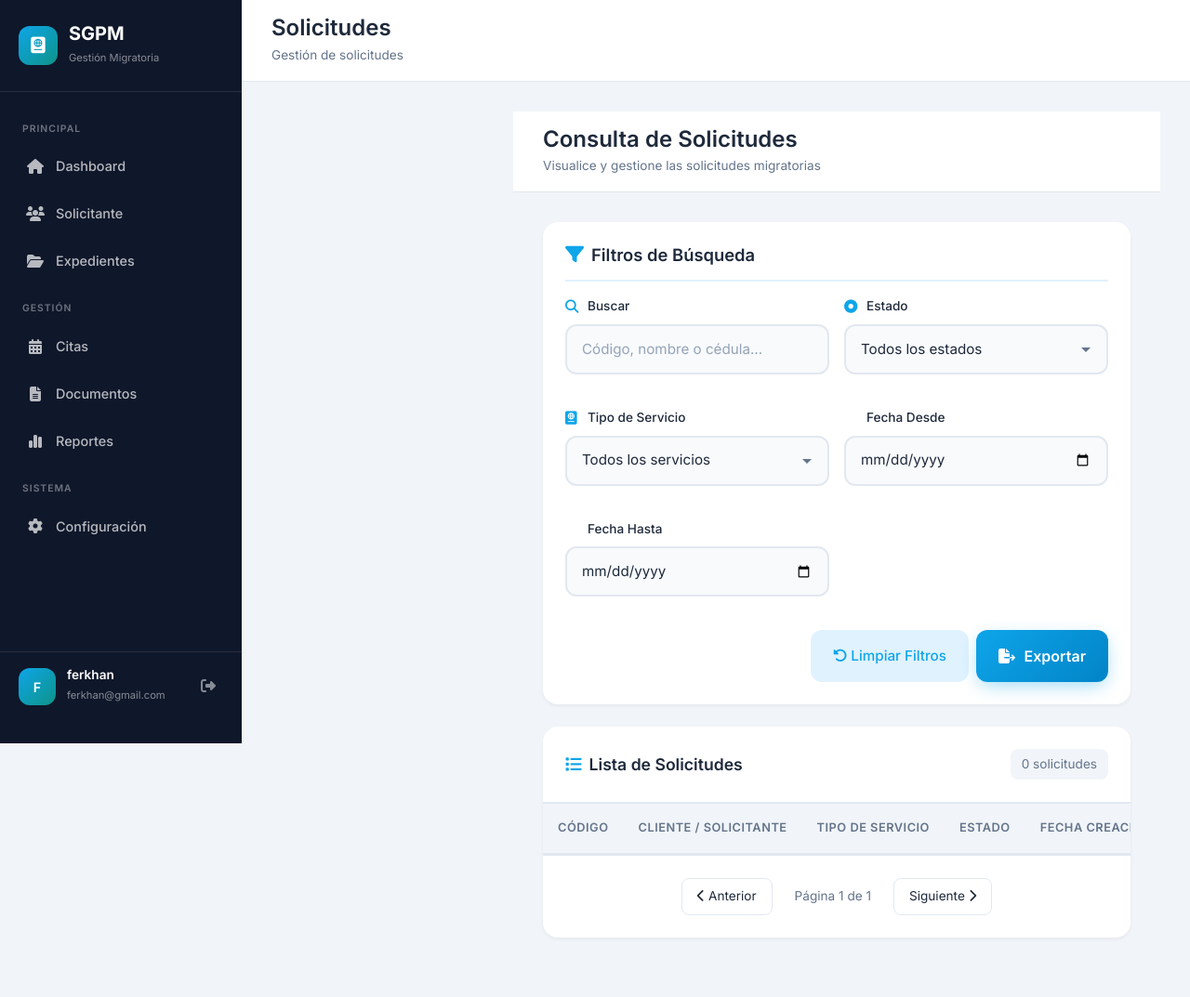
After one commit to Zooval/SGPM, a Django app: page /listado/ in a window 1280 px wide. The commit adds this page. Shown: the whole page at 93% size. Run offline with Django 5.2, Linux system fonts and the light colour scheme; a user stored in the database is signed in; lists and menus that the app fills with data are empty.

Commit message:
feat(vistas): Agregar modulo de solicitudes y arreglar templates del modulo solicitantes

```diff
--- a/SGPM/presentation/urls.py
+++ b/SGPM/presentation/urls.py
@@ -3,6 +3,7 @@ from django.contrib.auth import views as auth_views
 from .views.login import login_view, logout_view
 from .views.dashboard import dashboard_view
 from .views.solicitante import *
+from .views.solicitud import *
 
 urlpatterns = [
     path("login/", login_view, name="login"),
@@ -13,5 +14,8 @@ urlpatterns = [
 
     path("actualizar/", actualizar_datos_view, name="actualizar"),
     path("consultar/", consulta_expedientes_view, name="consultar-expediente"),
+
+    path ("solicitud", solicitud_view, name="solicitud"),
+    path("listado/", listado_view, name="listado"),
     path("", login_view, name="home"),  # Redirigir raíz a login
 ]
--- /dev/null
+++ b/SGPM/presentation/views/solicitud.py
@@ -0,0 +1,20 @@
+from django.contrib.auth.decorators import login_required
+from django.shortcuts import render
+
+
+@login_required
+def solicitud_view(request):
+    """
+    Vista para gestionar solicitudes
+    """
+    context = {
+        'page_title': 'solicitudes',
+    }
+    return render(request, 'solicitudes/solicitudes.html', context)
+
+@login_required
+def listado_view(request):
+    context = {
+        'page_title': 'listado solicitudes',
+    }
+    return render(request, 'solicitudes/listado.html', context)
--- /dev/null
+++ b/static/css/listado.css
@@ -0,0 +1,297 @@
+/* Estilos específicos para tabla de solicitudes */
+        .filters-card {
+            background: var(--bg-white);
+            border-radius: var(--radius-lg);
+            padding: var(--spacing-lg);
+            margin-bottom: var(--spacing-lg);
+            box-shadow: var(--shadow-sm);
+        }
+
+        .filters-row {
+            display: grid;
+            grid-template-columns: repeat(auto-fit, minmax(200px, 1fr));
+            gap: var(--spacing-md);
+            margin-bottom: var(--spacing-md);
+        }
+
+        .table-card {
+            background: var(--bg-white);
+            border-radius: var(--radius-lg);
+            box-shadow: var(--shadow-sm);
+            overflow: hidden;
+        }
+
+        .table-header {
+            padding: var(--spacing-lg);
+            border-bottom: 2px solid var(--border-color);
+            display: flex;
+            justify-content: space-between;
+            align-items: center;
+        }
+
+        .table-header h3 {
+            margin: 0;
+            font-size: 1.1rem;
+            font-weight: 600;
+            color: var(--text-dark);
+            display: flex;
+            align-items: center;
+            gap: var(--spacing-sm);
+        }
+
+        .table-header h3 i {
+            color: var(--primary);
+        }
+
+        .results-count {
+            font-size: 0.85rem;
+            color: var(--text-muted);
+            background: var(--bg-main);
+            padding: 0.35rem 0.75rem;
+            border-radius: var(--radius-sm);
+        }
+
+        .table-container {
+            overflow-x: auto;
+        }
+
+        .solicitudes-table {
+            width: 100%;
+            border-collapse: collapse;
+        }
+
+        .solicitudes-table thead {
+            background: var(--bg-main);
+        }
+
+        .solicitudes-table th {
+            padding: var(--spacing-md);
+            text-align: left;
+            font-size: 0.8rem;
+            font-weight: 600;
+            color: var(--text-muted);
+            text-transform: uppercase;
+            letter-spacing: 0.5px;
+            border-bottom: 2px solid var(--border-color);
+            white-space: nowrap;
+        }
+
+        .solicitudes-table td {
+            padding: var(--spacing-md);
+            border-bottom: 1px solid var(--border-color);
+            font-size: 0.9rem;
+            color: var(--text-dark);
+        }
+
+        .solicitudes-table tbody tr {
+            transition: all var(--transition-base);
+        }
+
+        .solicitudes-table tbody tr:hover {
+            background: var(--bg-light);
+        }
+
+        .solicitudes-table tbody tr:last-child td {
+            border-bottom: none;
+        }
+
+        .codigo-solicitud {
+            font-family: 'Courier New', monospace;
+            font-weight: 600;
+            color: var(--primary);
+        }
+
+        .cliente-info {
+            display: flex;
+            align-items: center;
+            gap: var(--spacing-sm);
+        }
+
+        .cliente-avatar {
+            width: 32px;
+            height: 32px;
+            background: linear-gradient(135deg, var(--primary), var(--accent));
+            border-radius: var(--radius-sm);
+            display: flex;
+            align-items: center;
+            justify-content: center;
+            color: white;
+            font-weight: 600;
+            font-size: 0.75rem;
+            flex-shrink: 0;
+        }
+
+        .cliente-name {
+            font-weight: 500;
+        }
+
+        .cliente-cedula {
+            display: block;
+            font-size: 0.75rem;
+            color: var(--text-muted);
+        }
+
+        .badge {
+            display: inline-flex;
+            align-items: center;
+            gap: 0.25rem;
+            padding: 0.35rem 0.75rem;
+            border-radius: var(--radius-sm);
+            font-size: 0.75rem;
+            font-weight: 500;
+            white-space: nowrap;
+        }
+
+        .badge.estado-pendiente {
+            background: #fff7ed;
+            color: #ea580c;
+        }
+
+        .badge.estado-proceso {
+            background: #eff6ff;
+            color: #2563eb;
+        }
+
+        .badge.estado-revision {
+            background: #fef3c7;
+            color: #d97706;
+        }
+
+        .badge.estado-aprobada {
+            background: #dcfce7;
+            color: #16a34a;
+        }
+
+        .badge.estado-rechazada {
+            background: #fee2e2;
+            color: #dc2626;
+        }
+
+        .badge.estado-completada {
+            background: #e0f2fe;
+            color: #0284c7;
+        }
+
+        .tipo-servicio {
+            font-size: 0.85rem;
+            color: var(--text-dark);
+        }
+
+        .fecha {
+            font-size: 0.85rem;
+            color: var(--text-muted);
+        }
+
+        .fecha i {
+            font-size: 0.75rem;
+            margin-right: 0.25rem;
+        }
+
+        .action-btns {
+            display: flex;
+            gap: 0.5rem;
+        }
+
+        .btn-icon {
+            width: 32px;
+            height: 32px;
+            border: none;
+            border-radius: var(--radius-sm);
+            display: flex;
+            align-items: center;
+            justify-content: center;
+            cursor: pointer;
+            transition: all var(--transition-base);
+            font-size: 0.85rem;
+        }
+
+        .btn-icon.btn-view {
+            background: var(--primary-light);
+            color: var(--primary);
+        }
+
+        .btn-icon.btn-view:hover {
+            background: var(--primary);
+            color: white;
+            transform: translateY(-2px);
+        }
+
+        .empty-state {
+            text-align: center;
+            padding: var(--spacing-xl) var(--spacing-lg);
+            color: var(--text-muted);
+        }
+
+        .empty-state i {
+            font-size: 3rem;
+            color: var(--border-dark);
+            margin-bottom: var(--spacing-md);
+        }
+
+        .empty-state h4 {
+            margin: var(--spacing-md) 0 var(--spacing-sm);
+            color: var(--text-dark);
+        }
+
+        .pagination {
+            display: flex;
+            justify-content: center;
+            align-items: center;
+            gap: var(--spacing-sm);
+            padding: var(--spacing-lg);
+            border-top: 1px solid var(--border-color);
+        }
+
+        .pagination button {
+            padding: 0.5rem 1rem;
+            border: 1px solid var(--border-color);
+            background: var(--bg-white);
+            color: var(--text-dark);
+            border-radius: var(--radius-sm);
+            cursor: pointer;
+            transition: all var(--transition-base);
+            font-size: 0.85rem;
+        }
+
+        .pagination button:hover:not(:disabled) {
+            background: var(--primary-light);
+            border-color: var(--primary);
+            color: var(--primary);
+        }
+
+        .pagination button:disabled {
+            opacity: 0.5;
+            cursor: not-allowed;
+        }
+
+        .pagination .page-info {
+            font-size: 0.85rem;
+            color: var(--text-muted);
+            padding: 0 var(--spacing-md);
+        }
+
+        @media (max-width: 768px) {
+            .filters-row {
+                grid-template-columns: 1fr;
+            }
+
+            .table-header {
+                flex-direction: column;
+                gap: var(--spacing-sm);
+                align-items: flex-start;
+            }
+
+            .solicitudes-table {
+                font-size: 0.85rem;
+            }
+
+            .solicitudes-table th,
+            .solicitudes-table td {
+                padding: var(--spacing-sm);
+            }
+
+            .cliente-info {
+                flex-direction: column;
+                align-items: flex-start;
+            }
+        }
--- a/templates/base.html
+++ b/templates/base.html
@@ -41,7 +41,7 @@
                 <i class="fa-solid fa-users"></i>
                 <span>Solicitante</span>
             </a>
-            <a href="#" class="nav-item">
+            <a href="{% url 'solicitud' %}" class="nav-item">
                 <i class="fa-solid fa-folder-open"></i>
                 <span>Expedientes</span>
             </a>
--- a/templates/solicitante/actualizacion_datos.html
+++ b/templates/solicitante/actualizacion_datos.html
@@ -10,11 +10,6 @@
 {% endblock %}
 
 {% block page_content %}
-    <div class="card">
-        <div class="card-content">
-            <h3>Solicitantes</h3>
-        </div>
-    </div>
 
     <!-- MAIN CONTENT -->
     <main class="main-content">
--- a/templates/solicitante/consulta_expediente.html
+++ b/templates/solicitante/consulta_expediente.html
@@ -10,11 +10,6 @@
 {% endblock %}
 
 {% block page_content %}
-    <div class="card">
-        <div class="card-content">
-            <h3>Solicitantes</h3>
-        </div>
-    </div>
 
     <!-- Main Content -->
     <main class="main-content">
--- a/templates/solicitante/registro_solicitante.html
+++ b/templates/solicitante/registro_solicitante.html
@@ -10,11 +10,6 @@
 {% endblock %}
 
 {% block page_content %}
-    <div class="card">
-        <div class="card-content">
-            <h3>Solicitantes</h3>
-        </div>
-    </div>
 
     <!-- Main Content -->
     <main class="main-content">
--- a/templates/solicitante/solicitante.html
+++ b/templates/solicitante/solicitante.html
@@ -10,11 +10,6 @@
 {% endblock %}
 
 {% block page_content %}
-    <div class="card">
-        <div class="card-content">
-            <h3>Solicitantes</h3>
-        </div>
-    </div>
 
     <!-- Menu Section -->
             <div class="menu-section">
--- /dev/null
+++ b/templates/solicitudes/listado.html
@@ -0,0 +1,174 @@
+{% extends 'base.html' %}
+
+{% block title %}SGPM | Clientes{% endblock %}
+{% block page_title %}Solicitudes{% endblock %}
+{% block page_subtitle %}Gestión de solicitudes {% endblock %}
+
+{% block extra_head %}
+    {% load static %}
+        <link rel="stylesheet" href="{% static 'css/formulario.css' %}">
+        <link rel="stylesheet" href="{% static 'css/listado.css' %}">
+{% endblock %}
+
+{% block page_content %}
+    <!-- Main Content -->
+    <main class="main-content">
+
+        <!-- Topbar -->
+        <header class="topbar">
+            <div class="topbar-title">
+                <h2>Consulta de Solicitudes</h2>
+                <p>Visualice y gestione las solicitudes migratorias</p>
+            </div>
+        </header>
+
+        <!-- Content Area -->
+        <div class="content-area">
+
+            <!-- Filters Card -->
+            <div class="filters-card">
+                <div class="section-header" style="margin-bottom: var(--spacing-md);">
+                    <i class="fa-solid fa-filter"></i>
+                    <h4>Filtros de Búsqueda</h4>
+                </div>
+
+                <div class="filters-row">
+                    <div class="form-group">
+                        <label class="form-label">
+                            <i class="fa-solid fa-magnifying-glass"></i>
+                            Buscar
+                        </label>
+                        <input
+                            type="text"
+                            class="form-control"
+                            id="searchInput"
+                            placeholder="Código, nombre o cédula..."
+                            oninput="filtrarSolicitudes()"
+                        />
+                    </div>
+
+                    <div class="form-group">
+                        <label class="form-label">
+                            <i class="fa-solid fa-circle-dot"></i>
+                            Estado
+                        </label>
+                        <select class="form-control" id="estadoFilter" onchange="filtrarSolicitudes()">
+                            <option value="">Todos los estados</option>
+                            <option value="PENDIENTE">Pendiente</option>
+                            <option value="EN_PROCESO">En Proceso</option>
+                            <option value="EN_REVISION">En Revisión</option>
+                            <option value="APROBADA">Aprobada</option>
+                            <option value="RECHAZADA">Rechazada</option>
+                            <option value="COMPLETADA">Completada</option>
+                        </select>
+                    </div>
+
+                    <div class="form-group">
+                        <label class="form-label">
+                            <i class="fa-solid fa-passport"></i>
+                            Tipo de Servicio
+                        </label>
+                        <select class="form-control" id="tipoServicioFilter" onchange="filtrarSolicitudes()">
+                            <option value="">Todos los servicios</option>
+                            <option value="TURISTA">Visa de Turista</option>
+                            <option value="TRABAJO">Visa de Trabajo</option>
+                            <option value="ESTUDIANTE">Visa de Estudiante</option>
+                            <option value="RESIDENCIA">Residencia Permanente</option>
+                            <option value="FAMILIAR">Reunificación Familiar</option>
+                            <option value="REFUGIO">Solicitud de Refugio</option>
+                        </select>
+                    </div>
+
+                    <div class="form-group">
+                        <label class="form-label">
+                            <i class="fa-solid fa-calendar-range"></i>
+                            Fecha Desde
+                        </label>
+                        <input
+                            type="date"
+                            class="form-control"
+                            id="fechaDesde"
+                            onchange="filtrarSolicitudes()"
+                        />
+                    </div>
+
+                    <div class="form-group">
+                        <label class="form-label">
+                            <i class="fa-solid fa-calendar-range"></i>
+                            Fecha Hasta
+                        </label>
+                        <input
+                            type="date"
+                            class="form-control"
+                            id="fechaHasta"
+                            onchange="filtrarSolicitudes()"
+                        />
+                    </div>
+                </div>
+
+                <div style="display: flex; gap: var(--spacing-sm); justify-content: flex-end;">
+                    <button class="btn-secondary" onclick="limpiarFiltros()">
+                        <i class="fa-solid fa-rotate-left"></i>
+                        Limpiar Filtros
+                    </button>
+                    <button class="btn-primary" onclick="exportarDatos()">
+                        <i class="fa-solid fa-file-export"></i>
+                        Exportar
+                    </button>
+                </div>
+            </div>
+
+            <!-- Table Card -->
+            <div class="table-card">
+                <div class="table-header">
+                    <h3>
+                        <i class="fa-solid fa-list"></i>
+                        Lista de Solicitudes
+                    </h3>
+                    <span class="results-count" id="resultsCount">0 solicitudes</span>
+                </div>
+
+                <div class="table-container">
+                    <table class="solicitudes-table">
+                        <thead>
+                            <tr>
+                                <th>Código</th>
+                                <th>Cliente / Solicitante</th>
+                                <th>Tipo de Servicio</th>
+                                <th>Estado</th>
+                                <th>Fecha Creación</th>
+                                <th>Última Actualización</th>
+                                <th>Acciones</th>
+                            </tr>
+                        </thead>
+                        <tbody id="solicitudesTableBody">
+                            <!-- Los datos se cargarán dinámicamente con JavaScript -->
+                        </tbody>
+                    </table>
+                </div>
+
+                <!-- Empty State -->
+                <div id="emptyState" class="empty-state" style="display: none;">
+                    <i class="fa-solid fa-inbox"></i>
+                    <h4>No se encontraron solicitudes</h4>
+                    <p>No hay solicitudes que coincidan con los filtros aplicados</p>
+                </div>
+
+                <!-- Pagination -->
+                <div class="pagination" id="pagination">
+                    <button onclick="cambiarPagina(-1)" id="prevBtn">
+                        <i class="fa-solid fa-chevron-left"></i>
+                        Anterior
+                    </button>
+                    <span class="page-info" id="pageInfo">Página 1 de 1</span>
+                    <button onclick="cambiarPagina(1)" id="nextBtn">
+                        Siguiente
+                        <i class="fa-solid fa-chevron-right"></i>
+                    </button>
+                </div>
+            </div>
+
+        </div>
+    </main>
+
+{% endblock %}
```
Also changed, not shown: templates/solicitudes/cambio_estado.html (added, +10 -0 lines), templates/solicitudes/detalle.html (added, +10 -0 lines), templates/solicitudes/gestion_fechas.html (added, +10 -0 lines), templates/solicitudes/solicitudes.html (added, +159 -0 lines).
